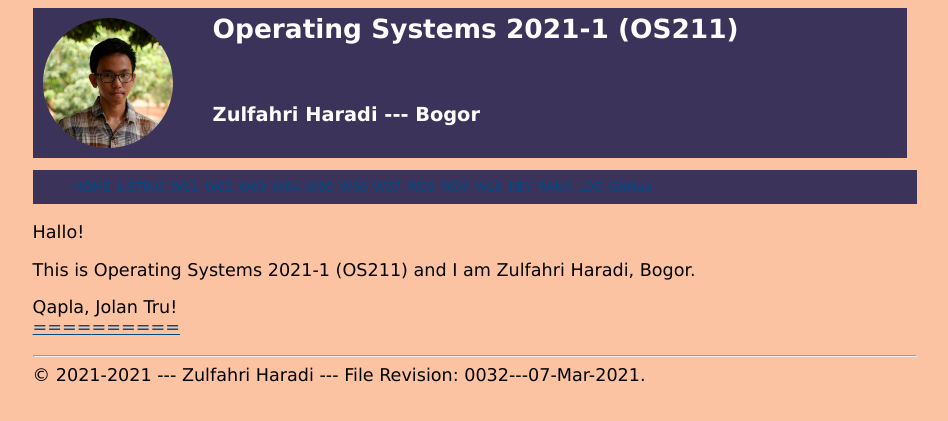
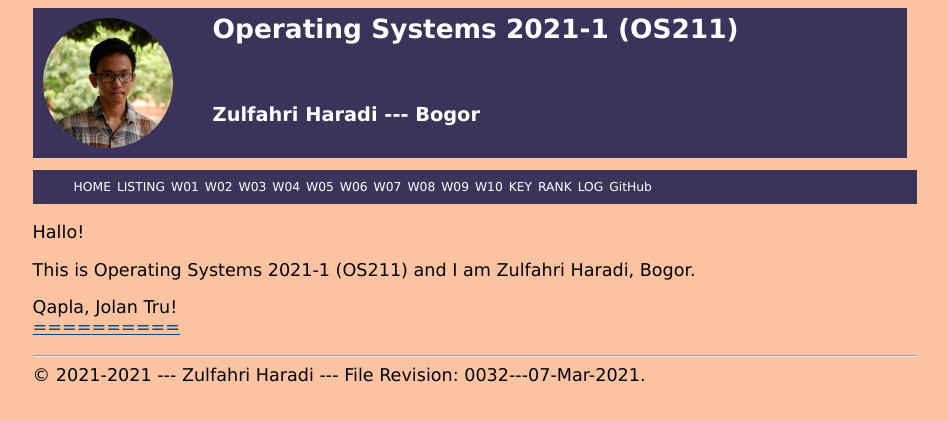
Before and after one commit to haradijul/os211, a Jekyll site: the page built from index.md, in a window 1280 px wide. Shown: the top 421 px of the page, without its empty margins (165-1113 px from the left). Built offline with Jekyll 4.4.1, drawn with Linux system fonts in a browser that asks for light colours.

Commit message:
Update styling github pages

```diff
--- a/assets/css/style.css
+++ b/assets/css/style.css
@@ -28,6 +28,10 @@
 
 .container a {
   color: #034b86;
+}
+
+.container .navbar a{
+  color: #FFFFFF;
 }
 
 .container a:hover {
```
